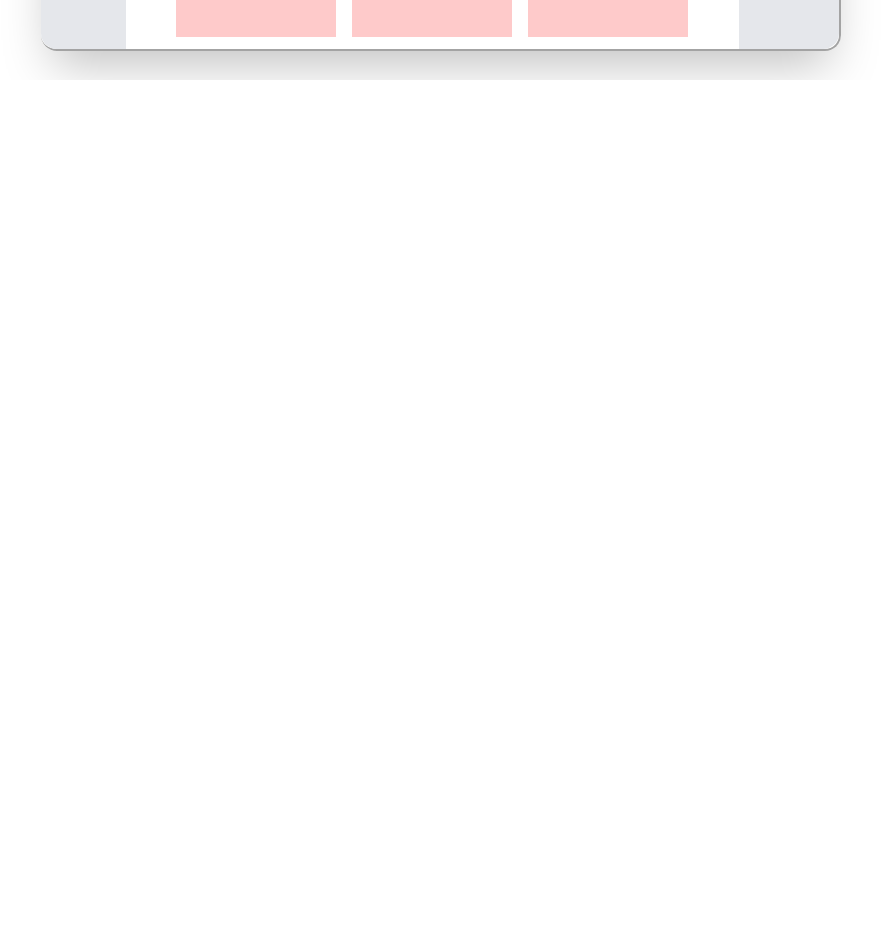
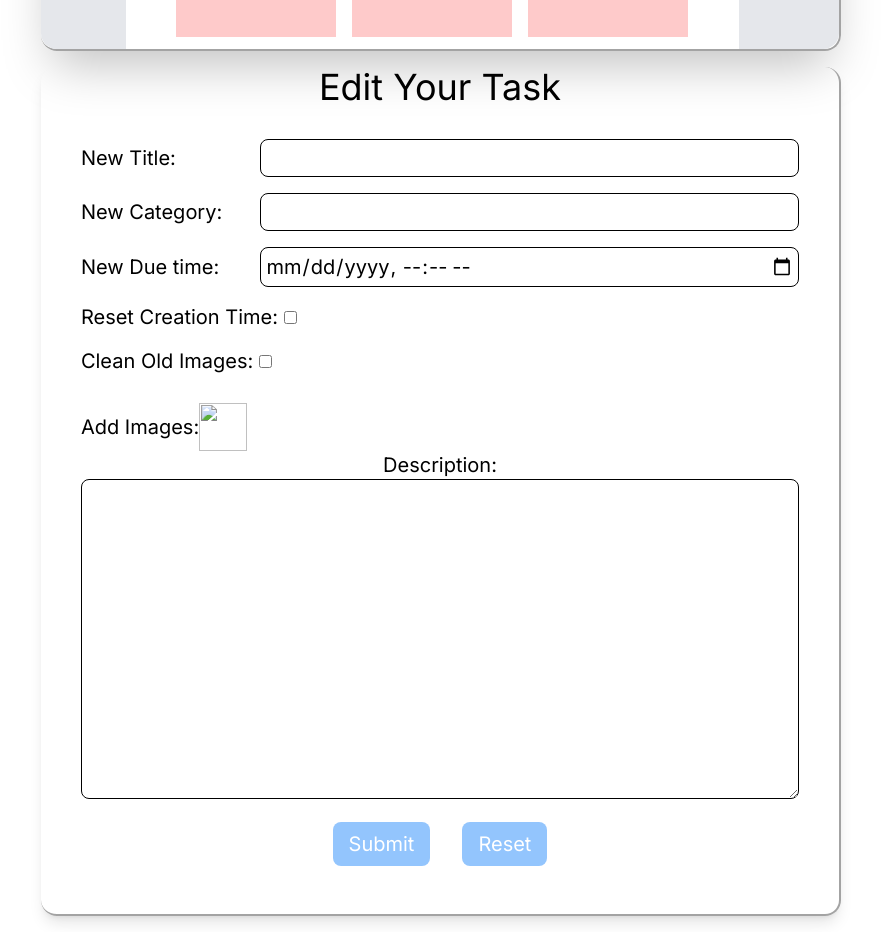
Before and after one commit to danik1341/ToDoList_Project, a Next.js app in the folder ToDoList/frontend/: page / in a window 1280 px wide. Shown: the part 720-1652 px from the top of the page, without its empty margins (199-1080 px from the left). Before the commit the page ends 800 px from the top, so only its background shows below. Built offline with nearby package versions, Linux system fonts and the light colour scheme.

Commit message:
first commit

```diff
--- a/ToDoList/frontend/app/page.tsx
+++ b/ToDoList/frontend/app/page.tsx
@@ -7,6 +7,7 @@ export default function Home() {
   return (
     <div>
       <Task/>
+
     </div>
   )
 }
--- a/ToDoList/frontend/components/Task.tsx
+++ b/ToDoList/frontend/components/Task.tsx
@@ -40,7 +40,40 @@ export function Task() {
             </ul>
         </aside>
     </div>
+    <div className=" md:text-xl rounded-2xl border-r-2 border-b-2 border-neutral-400 shadow-lg min-h-[600px] flex flex-col items-center pb-8 mb-4">
+        <h1 className="mb-8 text-4xl">Edit Your Task</h1>
+        <div className=" flex flex-wrap justify-center space-y-4">
 
+            <label className="flex justify-between w-[90%] items-center">
+                New Title: <input className="w-3/4 border-[1px] border-black rounded-lg p-1 md:px-1" name="title" />
+            </label>
+            <label className="flex justify-between w-[90%] items-center">
+                New Category: <input className="w-3/4 border-[1px] border-black rounded-lg p-1" name="category" />
+            </label>
+            <label className="flex justify-between w-[90%] items-center">
+                New Due time:<input className="w-3/4 border-[1px] border-black rounded-lg p-1" type="datetime-local"></input>
+            </label>
+            <label className=" w-[90%] ">
+                Reset Creation Time: <input type="checkbox" name="myCheckbox" />
+            </label>
+            <label className=" w-[90%] ">
+                Clean Old Images: <input type="checkbox" name="myCheckbox" />
+            </label>
+        </div>
+        <br />
+        <div className="w-full flex flex-col items-center">
+            <label className="w-[90%] flex items-center">
+                Add Images: <input type="image" src="#" alt="" width="48" height="48"/>
+            </label>
+            <label className="w-[90%] text-center">
+                Description: <textarea className="w-full h-80 border-[1px] border-black rounded-lg p-1" name="description" />
+            </label>
+        </div>
+        <div>
+            <input className=" bg-blue-300 text-white focus:bg-blue-600 hover:bg-orange-500 rounded-lg px-4 py-2 m-4" type="submit" value="Submit"/>
+            <input className=" bg-blue-300 text-white focus:bg-blue-600 hover:bg-orange-500 rounded-lg px-4 py-2 m-4" type="reset"/>
+        </div>
+    </div>
 </div>
     );
 }
--- /dev/null
+++ b/ToDoList/frontend/components/TaskEditor.tsx
@@ -0,0 +1,40 @@
+
+
+export function TaskEditor() {
+  return (
+<div className=" md:text-xl rounded-2xl border-r-2 border-b-2 border-neutral-400 shadow-lg min-h-[600px] flex flex-col items-center pb-8 mb-4">
+  <h1 className="mb-8 text-4xl">Edit Your Task</h1>
+  <div className=" flex flex-wrap justify-center space-y-4">
+
+    <label className="flex justify-between w-[90%] items-center">
+      New Title: <input className="w-3/4 border-[1px] border-black rounded-lg p-1 md:px-1" name="title" />
+    </label>
+    <label className="flex justify-between w-[90%] items-center">
+        New Category: <input className="w-3/4 border-[1px] border-black rounded-lg p-1" name="category" />
+    </label>
+    <label className="flex justify-between w-[90%] items-center">
+        New Due time:<input className="w-3/4 border-[1px] border-black rounded-lg p-1" type="datetime-local"></input>
+    </label>
+    <label className=" w-[90%] ">
+        Reset Creation Time: <input type="checkbox" name="myCheckbox" />
+    </label>
+    <label className=" w-[90%]  flex items-center">
+        Clean Old Images: <input type="checkbox" name="myCheckbox" />
+    </label>
+  </div>
+  <br />
+  <div className="w-full flex flex-col items-center">
+      <label className="w-[90%] flex items-center">
+          Add Images: <input type="image" src="#" alt="" width="48" height="48"/>
+      </label>
+      <label className="w-[90%] text-center">
+          Description: <textarea className="w-full h-80 border-[1px] border-black rounded-lg p-1" name="description" />
+      </label>
+  </div>
+  <div>
+      <input className=" bg-blue-300 text-white focus:bg-blue-600 hover:bg-orange-500 rounded-lg px-4 py-2 m-4" type="submit" value="Submit"/>
+      <input className=" bg-blue-300 text-white focus:bg-blue-600 hover:bg-orange-500 rounded-lg px-4 py-2 m-4" type="reset"/>
+  </div>
+</div>
+  );
+}
```
